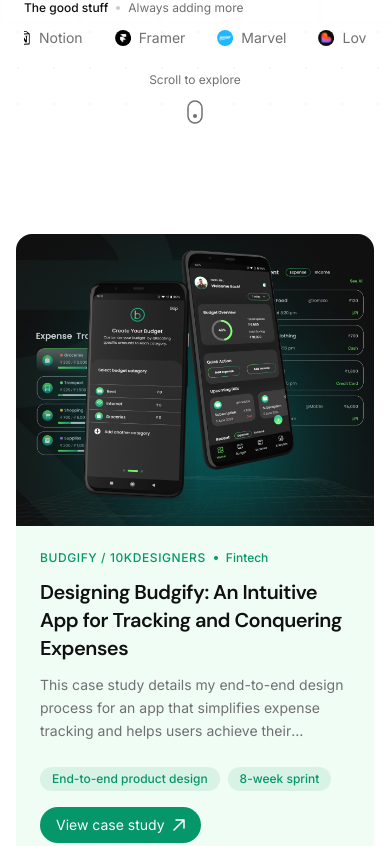
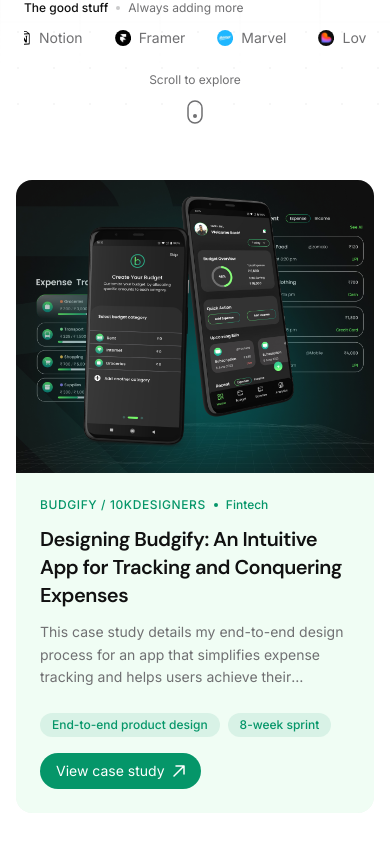
Before and after one commit to Jai-Sankhla/portfolio-website, a Next.js app: page / in a window 390 px wide. Shown: the part 778-1624 px from the top of the page. Built offline with nearby package versions, Linux system fonts and the light colour scheme.

Commit message:
fix: tighter spacing, reduced card gaps, mobile carousel touch fix

```diff
--- a/src/app/page.tsx
+++ b/src/app/page.tsx
@@ -6,10 +6,10 @@
 
 export default function Home() {
   return (
-    <>
+    <div className="flex flex-col gap-9 md:gap-12">
       <HeroSection />
       <ProjectStack />
       <TestimonialGrid />
-    </>
+    </div>
   );
 }
--- a/src/components/ProjectStack.tsx
+++ b/src/components/ProjectStack.tsx
@@ -80,7 +80,7 @@
       }}
     >
       <div
-        className="sticky top-0 h-screen flex items-center justify-center p-4 md:p-6"
+        className="sticky top-0 min-h-[75vh] flex items-center justify-center p-4 md:p-6"
         style={{ zIndex: index + 1 }}
       >
         <motion.div
--- a/src/components/TestimonialGrid.tsx
+++ b/src/components/TestimonialGrid.tsx
@@ -25,7 +25,7 @@
         delay: index * 0.1,
         ease: [0.16, 1, 0.3, 1],
       }}
-      className="p-6 rounded-xl bg-[#f5f5f5]/50 border border-[#f0f0f0] hover:border-[#1151ff] transition-colors"
+      className="p-6 rounded-xl bg-[#f5f5f5]/50 border border-[#f0f0f0] hover:border-[#1151ff] transition-colors select-none"
     >
       <div className="flex items-start gap-4 mb-4">
         <div className="w-11 h-11 rounded-full overflow-hidden shrink-0 bg-[#cacacb]">
@@ -84,7 +84,7 @@
   };
 
   return (
-    <section className="py-9 md:py-12">
+    <section className="pb-9 md:pb-12">
       <div className="max-w-6xl mx-auto px-6">
         <motion.div
           initial={{ opacity: 0, y: 20 }}
@@ -135,7 +135,7 @@
           <div
             ref={scrollRef}
             onScroll={updateScroll}
-            className="flex overflow-x-auto snap-x snap-mandatory gap-4 no-scrollbar pb-2"
+            className="flex overflow-x-auto snap-x snap-proximity gap-4 no-scrollbar pb-2 [touch-action:pan-x] [overscroll-behavior-x:none]"
           >
             {recommendations.map((rec, i) => (
               <div key={rec.name} className="snap-center w-[85vw] shrink-0 first:ml-0 last:mr-0">
```
